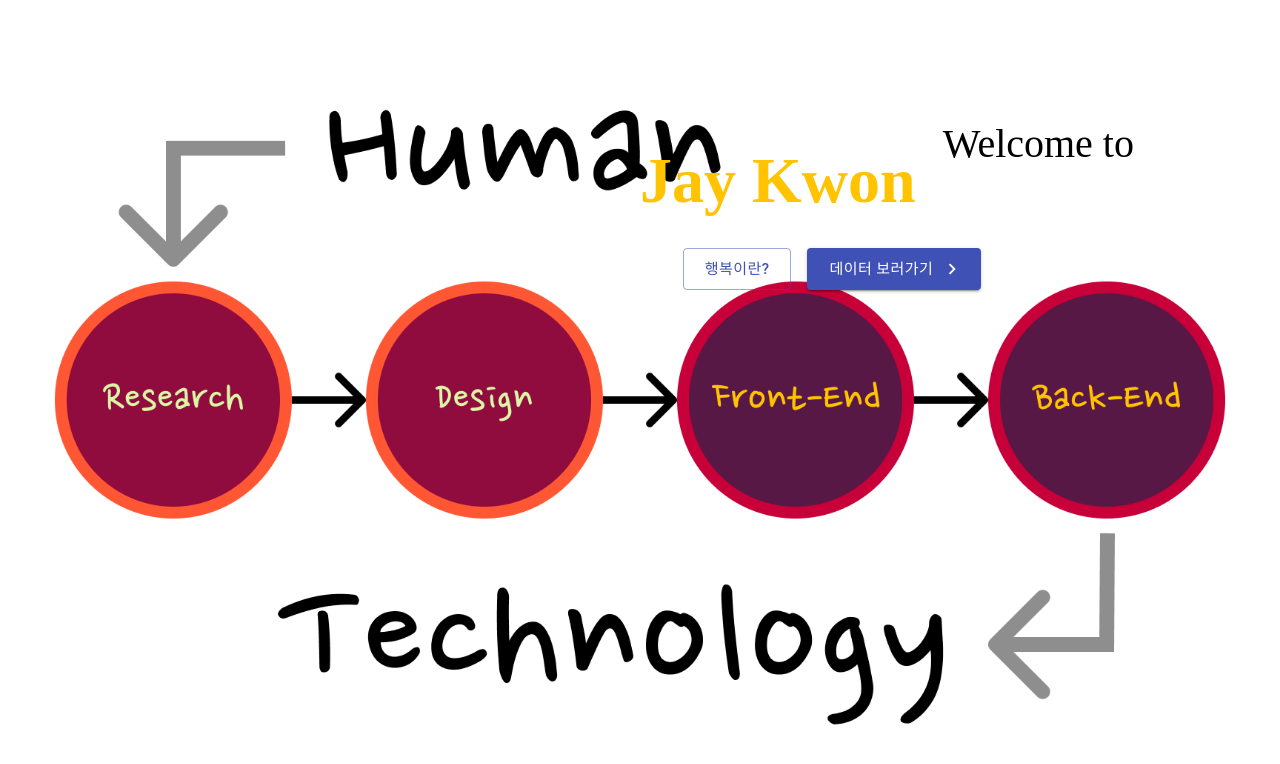
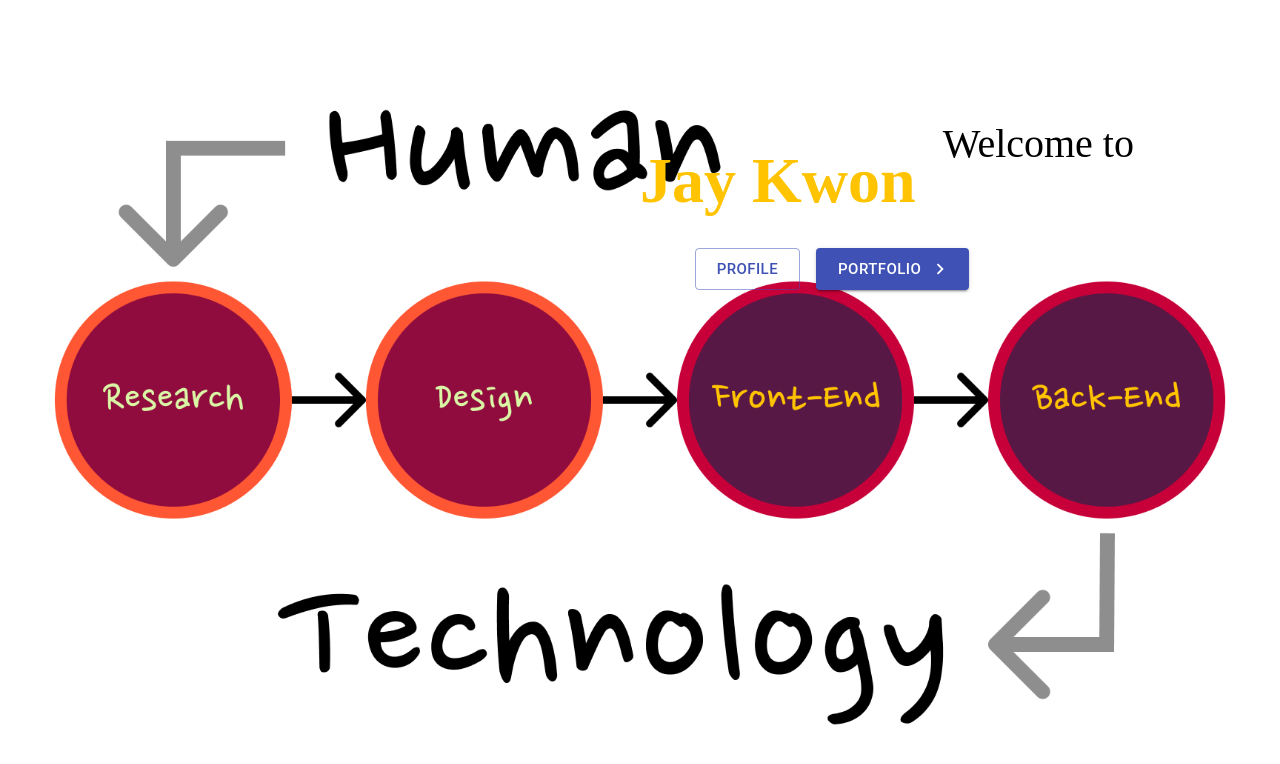
Before and after one commit to Jloves9191/no1uxdeveloper, a React (Create React App) app: page /Welcome in a window 1280 px wide. Shown: the top 764 px of the page. Built offline with nearby package versions, Linux system fonts and the light colour scheme.

Commit message:
welcome test

```diff
--- a/src/pages/Welcome/pc/components/TextBtn.jsx
+++ b/src/pages/Welcome/pc/components/TextBtn.jsx
@@ -17,8 +17,8 @@ export default function ContainedButtons() {
 
     return (
         <div className={classes.root}>
-            <Button variant="outlined" color="primary" size="large" onClick={() => history.push('/Happy')}>행복이란?</Button>
-            <Button variant="contained" color="primary" size="large" onClick={() => history.push('/Home')} endIcon={<KeyboardArrowRightIcon />}>데이터 보러가기</Button>
+            <Button variant="outlined" color="primary" size="large" onClick={() => history.push('/Happy')}>Profile</Button>
+            <Button variant="contained" color="primary" size="large" onClick={() => history.push('/Home')} endIcon={<KeyboardArrowRightIcon />}>Portfolio</Button>
         </div>
     );
 }
```
